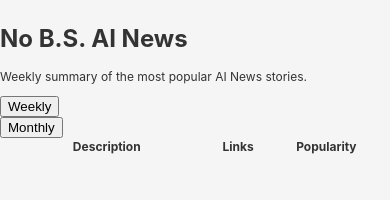
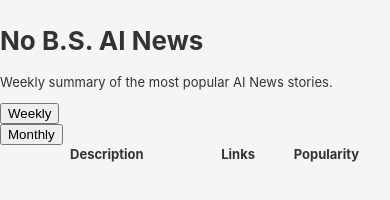
Before and after one commit to rypoll/rypoll.github.io, a plain HTML site: page backup/index_backup.html in a window 390 px wide. Drawn offline with nearby package versions, Linux system fonts and the light colour scheme; files that its build step writes are made by us from their sources; files whose address does not match are found by name.

Commit message:
font change

```diff
--- a/styles.css
+++ b/styles.css
@@ -171,7 +171,7 @@ li {
 
 @media (max-width: 426px) {
   body {
-    font-size: 12px;
+    font-size: 13px;
   }
   .title-container, .table-container {
       width: 90%;
@@ -195,7 +195,7 @@ li {
 
 @media (max-width: 376px) {
   body {
-    font-size: 12px;
+    font-size: 13px;
   }
   .title-container, .table-container {
       width: 90%;
```
